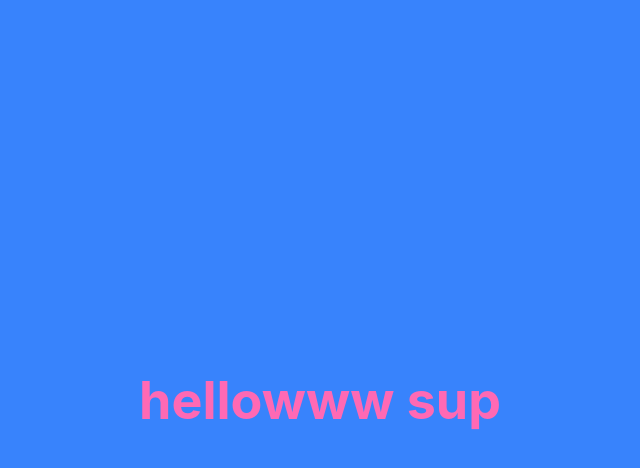
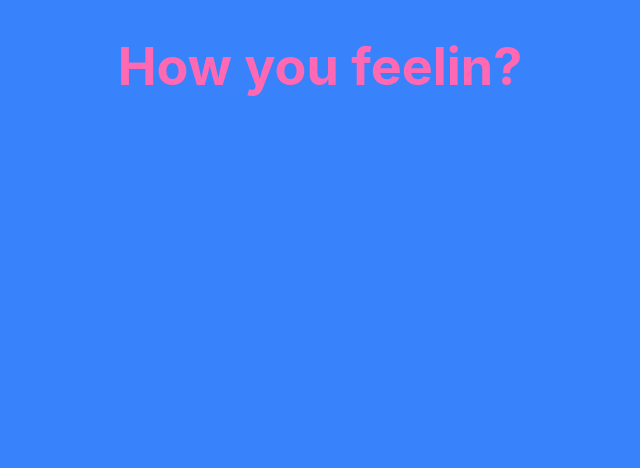
Before and after one commit to paulpark97/SMU_Hack, a React (Create React App) app: page / in a window 1280 px wide. Shown: the top 468 px of the page, without its empty margins (320-960 px from the left). Built offline with nearby package versions, Linux system fonts and the light colour scheme.

Commit message:
align content

```diff
--- a/package.json
+++ b/package.json
@@ -9,6 +9,7 @@
     "react": "^18.2.0",
     "react-dom": "^18.2.0",
     "react-scripts": "5.0.1",
+    "react-webcam": "^7.0.1",
     "web-vitals": "^2.1.4"
   },
   "scripts": {
--- a/src/App.css
+++ b/src/App.css
@@ -15,11 +15,9 @@
   background-color: #3883FC;
   min-height: 100vh;
   display: flex;
-  flex-direction: column;
-  align-items: center;
+  flex-direction: row;
   justify-content: center;
   font-size: calc(10px + 2vmin);
-  color: white;
 }
 
 .App-heading{
--- a/src/App.js
+++ b/src/App.js
@@ -6,7 +6,7 @@ function App() {
     <div className="App">
       <header className="App-header">
         <h1 className='App-heading'>
-          hellowww {variable}
+          How you feelin?
         </h1>
 
       </header>
```
Also changed, not shown: 1 other file (tests, documents, lock files or other folders).
